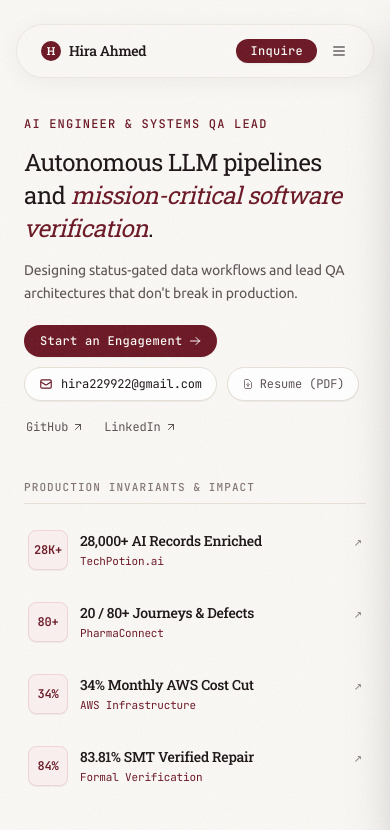
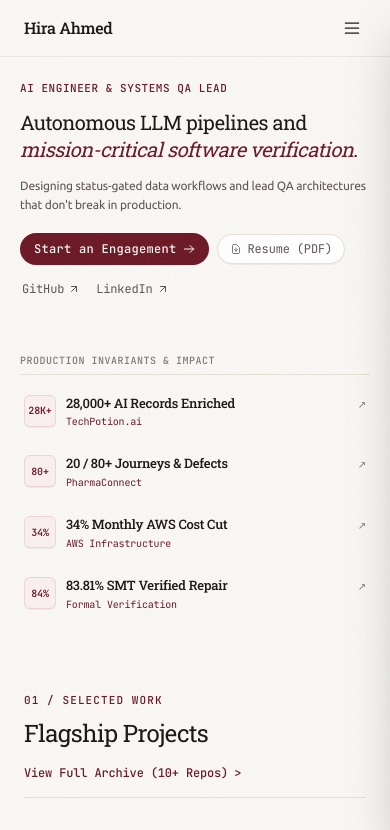
Before and after one commit to hira299/hira-ahmed-portfolio, a React (Vite) app: page / in a window 390 px wide. Shown: the top 830 px of the page. Built offline with nearby package versions, Linux system fonts and the light colour scheme.

Commit message:
style: refine hero, navbar, and modal layouts
Adjust styling for improved responsiveness and visual consistency, including mobile-optimized navbar positioning and updated typography scaling.

```diff
--- a/src/components/Hero.tsx
+++ b/src/components/Hero.tsx
@@ -63,16 +63,16 @@ export function Hero({ onOpenHireModal, onSelectCaseStudy }: HeroProps) {
   ];
 
   return (
-    <section className="pt-28 pb-6 sm:pt-40 sm:pb-8 bg-[#FAF8F5]">
-      <div className="max-w-6xl mx-auto px-6">
+    <section className="pt-20 sm:pt-40 pb-6 sm:pb-8 bg-[#FAF8F5]">
+      <div className="max-w-6xl mx-auto px-5 sm:px-6">
         {/* Main Hero: Left Bio + Right Production Invariants & Impact */}
         <div className="grid grid-cols-1 lg:grid-cols-12 gap-8 lg:gap-14 items-start">
           {/* Left Column: Heading, Bio, Actions */}
-          <div className="lg:col-span-8 space-y-3.5 pt-1 sm:pt-2">
+          <div className="lg:col-span-8 space-y-3 sm:space-y-4 pt-0 sm:pt-2">
             {/* Eyebrow Tag: 0ms fade */}
             <div
               style={{ transitionDelay: "0ms" }}
-              className={`font-mono text-xs sm:text-sm text-[#6B1724] uppercase tracking-widest font-medium transition-all duration-500 ease-out ${
+              className={`font-mono text-[11px] sm:text-sm text-[#6B1724] uppercase tracking-wider sm:tracking-widest font-medium transition-all duration-500 ease-out ${
                 mounted ? "opacity-100" : "opacity-0"
               }`}
             >
@@ -82,7 +82,7 @@ export function Hero({ onOpenHireModal, onSelectCaseStudy }: HeroProps) {
             {/* Main Title <h1>: 100ms delay, 4px gentle drift up & fade */}
             <h1
               style={{ transitionDelay: "100ms" }}
-              className={`font-serif text-2xl sm:text-4xl lg:text-5xl text-[#1C1416] tracking-tight font-normal leading-snug sm:leading-tight max-w-3xl transition-all duration-500 ease-out ${
+              className={`font-serif text-xl sm:text-4xl lg:text-5xl text-[#1C1416] tracking-tight font-normal leading-snug sm:leading-tight max-w-3xl transition-all duration-500 ease-out ${
                 mounted ? "opacity-100 translate-y-0" : "opacity-0 translate-y-1"
               }`}
             >
@@ -93,21 +93,21 @@ export function Hero({ onOpenHireModal, onSelectCaseStudy }: HeroProps) {
             {/* Bio Description: 220ms delay, 4px gentle drift up & fade */}
             <p
               style={{ transitionDelay: "220ms" }}
-              className={`text-sm sm:text-base text-[#5C5254] leading-relaxed max-w-xl font-sans transition-all duration-500 ease-out ${
+              className={`text-xs sm:text-base text-[#5C5254] leading-relaxed max-w-xl font-sans transition-all duration-500 ease-out ${
                 mounted ? "opacity-100 translate-y-0" : "opacity-0 translate-y-1"
               }`}
             >
               Designing status-gated data workflows and lead QA architectures that don't break in production.
             </p>
 
-            {/* Action Buttons & Links: Tightened spacing */}
+            {/* Action Buttons & Links */}
             <div className="pt-1.5 sm:pt-2 space-y-2.5">
-              <div className="flex flex-wrap items-center gap-2.5 sm:gap-3">
+              <div className="flex flex-wrap items-center gap-2 sm:gap-3">
                 {/* Refined Start an Engagement button with hand-drawn pen/crayon loop on desktop hover */}
                 <div className="relative inline-flex items-center group/engage">
                   <button
                     onClick={onOpenHireModal}
-                    className="group relative z-10 px-4 py-2 text-xs font-mono font-medium tracking-wide bg-[#6B1724] hover:bg-[#54111B] text-[#FAF8F5] rounded-full transition-all duration-200 shadow-xs hover:shadow-md hover:-translate-y-0.5 active:translate-y-0 active:scale-95 flex items-center gap-1.5 cursor-pointer"
+                    className="group relative z-10 px-3.5 sm:px-4 py-2 text-xs font-mono font-medium tracking-wide bg-[#6B1724] hover:bg-[#54111B] text-[#FAF8F5] rounded-full transition-all duration-200 shadow-xs hover:shadow-md hover:-translate-y-0.5 active:translate-y-0 active:scale-95 flex items-center gap-1.5 cursor-pointer"
                   >
                     <span>Start an Engagement</span>
                     <svg className="w-3 h-3 transition-transform duration-200 group-hover:translate-x-0.5" fill="none" viewBox="0 0 24 24" stroke="currentColor">
@@ -135,23 +135,23 @@ export function Hero({ onOpenHireModal, onSelectCaseStudy }: HeroProps) {
                   </svg>
                 </div>
 
-                {/* Full email displayed directly on the button with soft rounded pill */}
+                {/* Email button: hidden on mobile since Start Engagement popup provides it, full on desktop */}
                 <button
                   onClick={copyEmail}
-                  className="group px-3.5 py-2 text-xs font-mono border border-[#E8E1D7] hover:border-[#6B1724]/70 bg-white hover:bg-[#FAF8F5] text-[#1C1416] hover:text-[#6B1724] rounded-full transition-all duration-200 flex items-center gap-2 cursor-pointer shadow-2xs hover:shadow-xs hover:-translate-y-0.5 active:translate-y-0 active:scale-95"
+                  className="hidden md:flex group px-3.5 py-2 text-xs font-mono border border-[#E8E1D7] hover:border-[#6B1724]/70 bg-white hover:bg-[#FAF8F5] text-[#1C1416] hover:text-[#6B1724] rounded-full transition-all duration-200 items-center gap-2 cursor-pointer shadow-2xs hover:shadow-xs hover:-translate-y-0.5 active:translate-y-0 active:scale-95"
                   title="Click to copy email address"
                 >
                   <svg className="w-3.5 h-3.5 text-[#6B1724] transition-transform duration-200 group-hover:scale-110" fill="none" viewBox="0 0 24 24" stroke="currentColor">
                     <path strokeLinecap="round" strokeLinejoin="round" strokeWidth={2} d="M3 8l7.89 5.26a2 2 0 002.22 0L21 8M5 19h14a2 2 0 002-2V7a2 2 0 00-2-2H5a2 2 0 00-2 2v10a2 2 0 002 2z" />
                   </svg>
-                  <span>{copied ? "Copied to clipboard!" : email}</span>
+                  <span>{copied ? "Copied!" : email}</span>
                 </button>
 
                 {/* Resume download button with soft pill and hover micro-interaction */}
                 <a
                   href={socialLinks.resume}
                   download
-                  className="group px-3.5 py-2 text-xs font-mono border border-[#E8E1D7] hover:border-[#6B1724]/70 bg-white hover:bg-[#FAF8F5] text-[#5C5254] hover:text-[#1C1416] rounded-full transition-all duration-200 flex items-center gap-1.5 shadow-2xs hover:shadow-xs hover:-translate-y-0.5 active:translate-y-0 active:scale-95 cursor-pointer"
+                  className="group px-3 sm:px-3.5 py-1.5 sm:py-2 text-xs font-mono border border-[#E8E1D7] hover:border-[#6B1724]/70 bg-white hover:bg-[#FAF8F5] text-[#5C5254] hover:text-[#1C1416] rounded-full transition-all duration-200 flex items-center gap-1.5 shadow-2xs hover:shadow-xs hover:-translate-y-0.5 active:translate-y-0 active:scale-95 cursor-pointer"
                 >
                   <svg className="w-3 h-3 text-[#827577] group-hover:text-[#6B1724] transition-all duration-200 group-hover:translate-y-0.5" fill="none" viewBox="0 0 24 24" stroke="currentColor">
                     <path strokeLinecap="round" strokeLinejoin="round" strokeWidth={2} d="M12 10v6m0 0l-3-3m3 3l3-3m2 8H7a2 2 0 01-2-2V5a2 2 0 012-2h5.586a1 1 0 01.707.293l5.414 5.414a1 1 0 01.293.707V19a2 2 0 01-2 2z" />
@@ -161,7 +161,7 @@ export function Hero({ onOpenHireModal, onSelectCaseStudy }: HeroProps) {
               </div>
 
               {/* Seamless light text links with 45-degree arrow */}
-              <div className="flex items-center gap-5 pl-0.5 text-xs font-mono text-[#5C5254] pt-1">
+              <div className="flex items-center gap-4 sm:gap-5 pl-0.5 text-xs font-mono text-[#5C5254] pt-0.5 sm:pt-1">
                 <a
                   href={socialLinks.github}
                   target="_blank"
@@ -200,17 +200,17 @@ export function Hero({ onOpenHireModal, onSelectCaseStudy }: HeroProps) {
           </div>
 
           {/* Right Column: Production Invariants & Impact (airy, minimal format matching previous styling) */}
-          <div className="lg:col-span-4 lg:col-start-9 space-y-4 pt-2">
+          <div className="lg:col-span-4 lg:col-start-9 space-y-3 sm:space-y-4 pt-5 sm:pt-2">
             <div
               style={{ transitionDelay: "40ms" }}
-              className={`text-[11px] font-mono text-[#827577] uppercase tracking-widest font-medium pb-2 border-b border-[#E8E1D7] transition-all duration-500 ease-out ${
+              className={`text-[10px] sm:text-[11px] font-mono text-[#827577] uppercase tracking-wider sm:tracking-widest font-medium pb-1.5 sm:pb-2 border-b border-[#E8E1D7] transition-all duration-500 ease-out ${
                 mounted ? "opacity-100 translate-y-0" : "opacity-0 translate-y-2"
               }`}
             >
               Production Invariants &amp; Impact
             </div>
 
-            <div className="space-y-3">
+            <div className="space-y-2.5 sm:space-y-3">
               {productionInvariants.map((item, index) => (
                 <div
                   key={item.label}
@@ -218,15 +218,15 @@ export function Hero({ onOpenHireModal, onSelectCaseStudy }: HeroProps) {
                   style={{
                     transitionDelay: hasEntered ? "0ms" : `${index * 120 + 90}ms`,
                   }}
-                  className={`group flex items-start gap-3 sm:gap-3.5 p-2.5 sm:p-2 -mx-1.5 sm:-mx-2 rounded-lg hover:bg-white/80 transition-all ${
+                  className={`group flex items-start gap-2.5 sm:gap-3.5 p-2 sm:p-2 -mx-1 sm:-mx-2 rounded-lg hover:bg-white/80 transition-all ${
                     hasEntered ? "duration-200" : "duration-500 ease-out"
                   } cursor-pointer hover:translate-x-1 ${
                     mounted ? "opacity-100 translate-y-0" : "opacity-0 translate-y-3"
                   }`}
                 >
                   {/* Clean monogram icon with metric badge */}
-                  <div className="w-10 h-10 rounded-lg bg-[#FAF0F0] border border-[#F0D5D8] group-hover:border-[#6B1724] group-hover:bg-[#6B1724] flex items-center justify-center shrink-0 transition-colors shadow-2xs">
-                    <span className="font-mono text-xs font-semibold text-[#6B1724] group-hover:text-[#FAF8F5] transition-colors">
+                  <div className="w-8 h-8 sm:w-10 sm:h-10 rounded-md sm:rounded-lg bg-[#FAF0F0] border border-[#F0D5D8] group-hover:border-[#6B1724] group-hover:bg-[#6B1724] flex items-center justify-center shrink-0 transition-colors shadow-2xs">
+                    <span className="font-mono text-[10px] sm:text-xs font-semibold text-[#6B1724] group-hover:text-[#FAF8F5] transition-colors">
                       {item.badge}
                     </span>
                   </div>
@@ -234,14 +234,14 @@ export function Hero({ onOpenHireModal, onSelectCaseStudy }: HeroProps) {
                   {/* Text details */}
                   <div className="min-w-0 flex-1">
                     <div className="flex items-baseline justify-between gap-2">
-                      <span className="font-serif text-[14px] sm:text-[15px] font-medium text-[#1C1416] group-hover:text-[#6B1724] transition-colors">
+                      <span className="font-serif text-[13px] sm:text-[15px] font-medium text-[#1C1416] group-hover:text-[#6B1724] transition-colors leading-snug">
                         {item.value} {item.label}
                       </span>
                       <span className="text-[10px] font-mono text-[#827577] group-hover:text-[#6B1724] transition-colors">
                         ↗
                       </span>
                     </div>
-                    <div className="text-[11px] sm:text-xs text-[#6B1724] font-mono mt-0.5">
+                    <div className="text-[10px] sm:text-xs text-[#6B1724] font-mono mt-0.5">
                       {item.system}
                     </div>
                     <div className="hidden sm:block max-h-0 opacity-0 group-hover:max-h-16 group-hover:opacity-100 overflow-hidden transition-all duration-300 ease-out text-xs text-[#5C5254] leading-relaxed">
--- a/src/components/HireModal.tsx
+++ b/src/components/HireModal.tsx
@@ -62,8 +62,6 @@ export function HireModal({ isOpen, onClose, defaultService }: HireModalProps) {
             <span className="font-mono text-[11px] sm:text-xs text-[#6B1724] font-semibold uppercase">
               Start an Engagement
             </span>
-            <span className="text-[#D8CEC1]">·</span>
-            <span className="text-[10px] sm:text-xs font-mono text-[#827577]">Direct &amp; Escrow</span>
           </div>
 
           <button
--- a/src/components/Navbar.tsx
+++ b/src/components/Navbar.tsx
@@ -35,14 +35,14 @@ export function Navbar({ onOpenHireModal, onOpenSectionModal }: NavbarProps) {
   };
 
   return (
-    <div className="fixed top-6 sm:top-8 inset-x-0 z-50 flex justify-center px-4 pointer-events-none">
-      <header className="pointer-events-auto flex items-center justify-between w-full max-w-3xl px-5 py-3 rounded-full bg-[#FAF8F5]/50 backdrop-blur-md border border-[#E8E1D7]/70 shadow-[0_4px_24px_rgba(28,20,22,0.05)] transition-all hover:bg-[#FAF8F5]/70">
+    <div className="fixed top-0 sm:top-8 inset-x-0 z-50 flex justify-center px-0 sm:px-4 pointer-events-none">
+      <header className="pointer-events-auto flex items-center justify-between w-full sm:max-w-3xl px-6 py-3.5 sm:px-5 sm:py-3 rounded-none sm:rounded-full bg-[#FAF8F5]/90 sm:bg-[#FAF8F5]/50 backdrop-blur-md border-b sm:border border-[#E8E1D7]/70 shadow-none sm:shadow-[0_4px_24px_rgba(28,20,22,0.05)] transition-all sm:hover:bg-[#FAF8F5]/70">
         {/* Brand identity */}
-        <a href="#" className="flex items-center gap-2 pl-1 group">
-          <span className="w-5 h-5 rounded-full bg-[#6B1724] text-[#FAF8F5] flex items-center justify-center font-serif text-[11px] font-semibold">
+        <a href="#" className="flex items-center gap-2 group">
+          <span className="hidden sm:flex w-5 h-5 rounded-full bg-[#6B1724] text-[#FAF8F5] items-center justify-center font-serif text-[11px] font-semibold">
             H
           </span>
-          <span className="font-serif text-sm font-medium text-[#1C1416] tracking-tight group-hover:text-[#6B1724] transition-colors">
+          <span className="font-serif text-base sm:text-sm font-medium text-[#1C1416] tracking-tight group-hover:text-[#6B1724] transition-colors">
             {profile.name}
           </span>
         </a>
@@ -113,7 +113,7 @@ export function Navbar({ onOpenHireModal, onOpenSectionModal }: NavbarProps) {
           </div>
           <button
             onClick={onOpenHireModal}
-            className="px-3.5 py-1 text-xs font-mono font-medium tracking-wide bg-[#6B1724] hover:bg-[#54111B] text-[#FAF8F5] rounded-full transition-all shadow-xs cursor-pointer active:scale-95"
+            className="hidden md:inline-flex px-3.5 py-1 text-xs font-mono font-medium tracking-wide bg-[#6B1724] hover:bg-[#54111B] text-[#FAF8F5] rounded-full transition-all shadow-xs cursor-pointer active:scale-95"
           >
             Inquire
           </button>
@@ -121,10 +121,10 @@ export function Navbar({ onOpenHireModal, onOpenSectionModal }: NavbarProps) {
           {/* Mobile Menu Toggle Button */}
           <button
             onClick={() => setMobileMenuOpen(true)}
-            className="md:hidden p-1.5 text-[#1C1416] hover:text-[#6B1724] rounded-full hover:bg-black/5 cursor-pointer"
+            className="md:hidden p-1 text-[#1C1416] hover:bg-black/5 rounded transition-colors cursor-pointer"
             aria-label="Open navigation menu"
           >
-            <svg className="w-4 h-4" fill="none" viewBox="0 0 24 24" stroke="currentColor">
+            <svg className="w-5 h-5 text-[#1C1416]" fill="none" viewBox="0 0 24 24" stroke="currentColor">
               <path strokeLinecap="round" strokeLinejoin="round" strokeWidth={1.5} d="M4 6h16M4 12h16M4 18h16" />
             </svg>
           </button>
```
